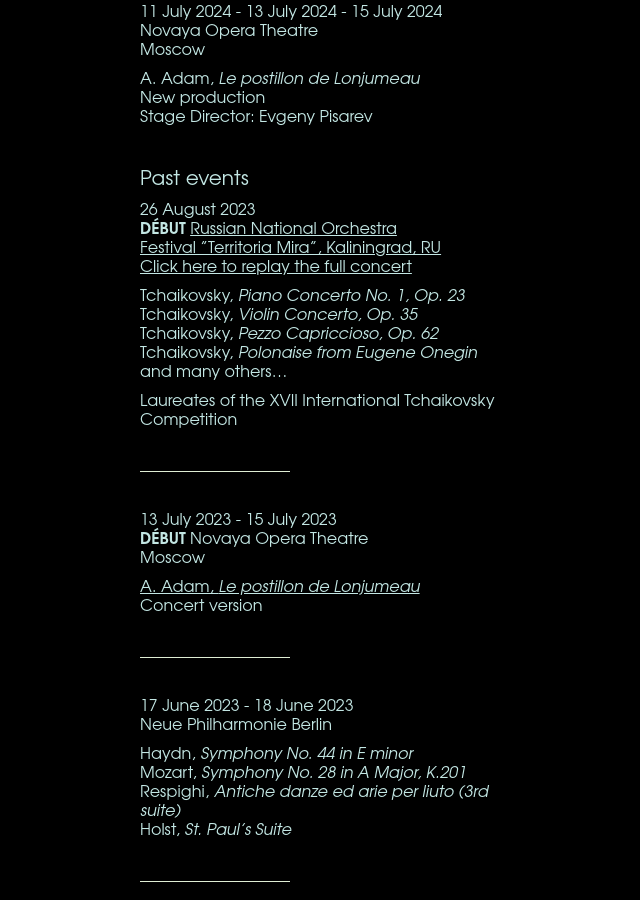
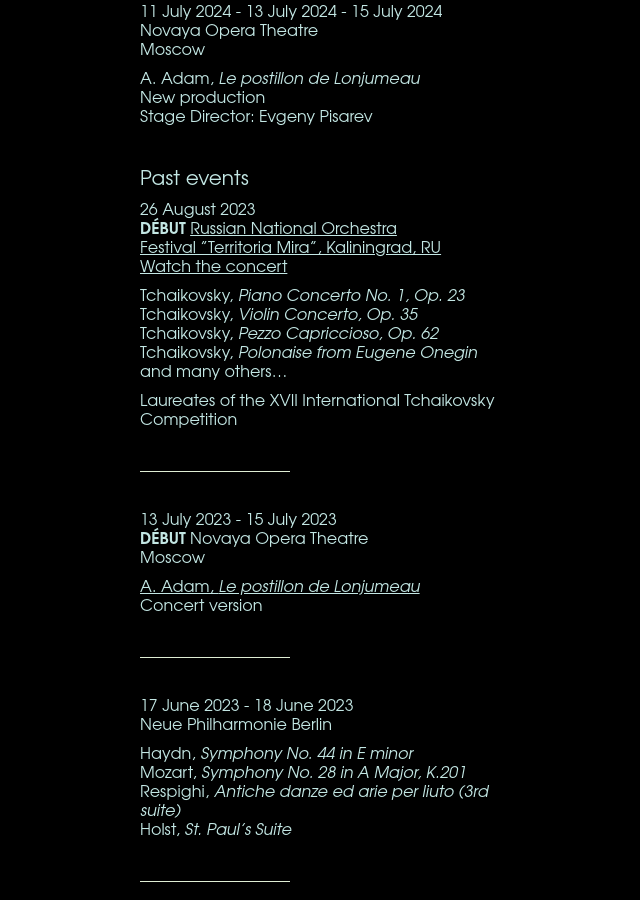
Before and after one commit to martincadoux/clementnonciaux.com, a Jekyll site: the page built from _pages/calendar.html, in a window 1280 px wide and 900 px high, scrolled down 2198 px. Shown: the whole window, without its empty margins (0-640 px from the left). Built offline with Jekyll 4.4.1, drawn with Linux system fonts in a browser that asks for light colours; some of the changed text lies outside the part shown.

Commit message:
Update text watch the concert

```diff
--- a/_data/events.yml
+++ b/_data/events.yml
@@ -98,7 +98,7 @@
   location: |-
     **DÉBUT** [Russian National Orchestra
     Festival ”Territoria Mira”, Kaliningrad, RU](https://sobor39.ru/news/nashi-novosti/3291/)
-    [Click here to replay the full concert](https://www.youtube.com/live/Mb73Clr9ew4?si=9HxvBTWs5dQP1_Gv)
+    [Watch the concert](https://www.youtube.com/live/Mb73Clr9ew4?si=9HxvBTWs5dQP1_Gv)
   program: |-
     Tchaikovsky, *Piano Concerto No. 1, Op. 23*
     Tchaikovsky, *Violin Concerto, Op. 35*
@@ -129,7 +129,7 @@
   location: |-
     **DÉBUT** [Russian National Youth Symphony Orchestra](https://meloman.ru/concert/kzch-2023-03-19-1/?setlang=en)
     Moscow, [Tchaikovsky Concert Hall](https://meloman.ru/hall/koncertnyj-zal-chajkovskogo/)
-    [Click here to replay the full concert](https://www.youtube.com/live/Vp1SQyDK_kA?si=ovk-ZhrlL_rmQv_I)
+    [Watch the concert](https://www.youtube.com/live/Vp1SQyDK_kA?si=ovk-ZhrlL_rmQv_I)
   program: |-
     Ravel, *Daphnis et Chloé 2nd Suite*
     Ravel, *Boléro*
```
